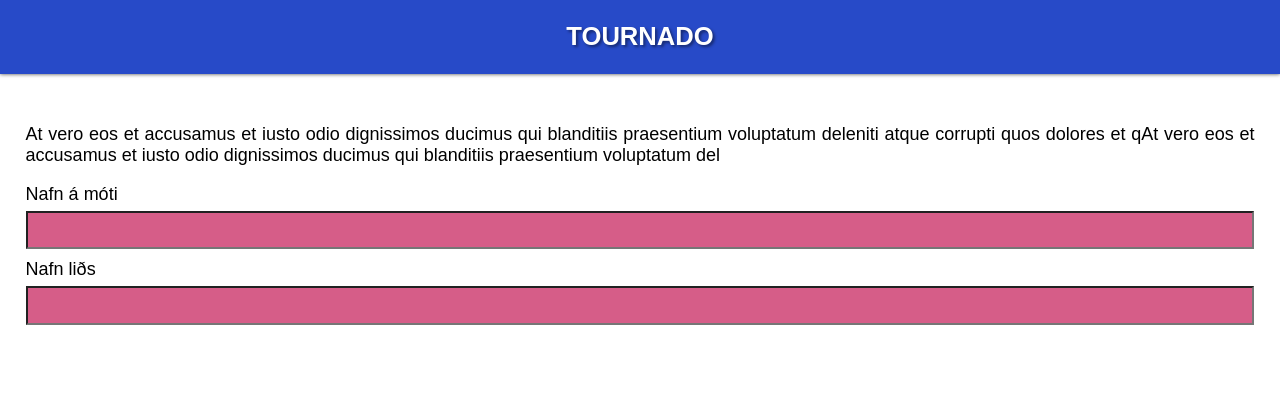
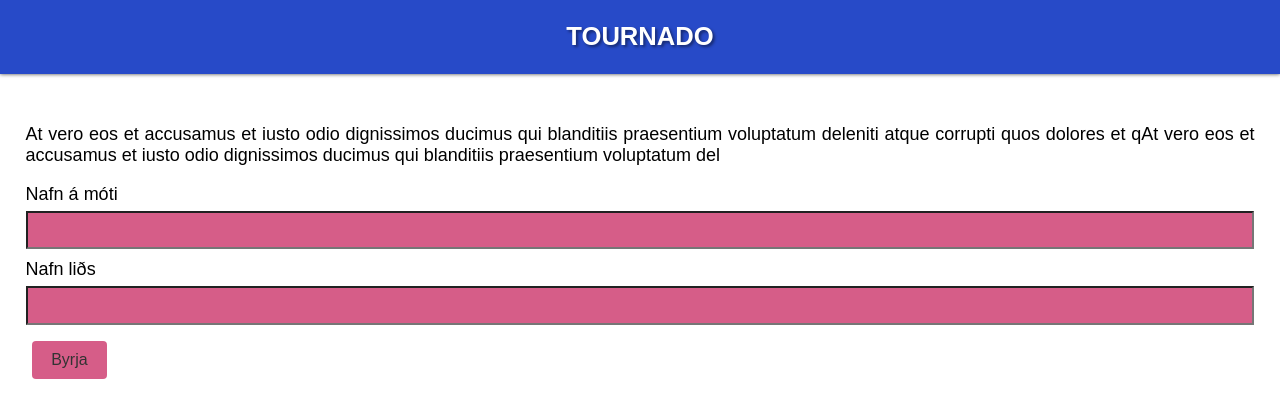
Before and after one commit to wentzelkamban/tournado, a React (Create React App) app: page / in a window 1280 px wide. Shown: the top 418 px of the page. Built offline with nearby package versions, Linux system fonts and the light colour scheme.

Commit message:
Added button component

```diff
--- /dev/null
+++ b/src/components/Button/index.tsx
@@ -0,0 +1,19 @@
+import React from 'react';
+import './styles.css';
+
+interface ButtonProps {
+  label: string,
+  type?: 'button' | 'submit' | 'reset',
+}
+
+const Button: React.FC<ButtonProps> = ({ label, type }) => {
+  return (
+    <button className={'btn'} type={type}>{ label }</button>
+  );
+};
+
+Button.defaultProps = {
+  type: 'button',
+}
+
+export default Button;
--- /dev/null
+++ b/src/components/Button/styles.css
@@ -0,0 +1,13 @@
+.btn {
+    background-color: var(--color-main);
+    border: 0;
+    border-radius: 0.25rem;
+    color: var(--color-text-light);
+    font-size: 1rem;
+    line-height: 1.2;
+    white-space: nowrap;
+    text-decoration: none;
+    padding: .6rem 1.2rem;
+    margin: .4rem;
+    cursor: pointer;
+}
--- a/src/pages/Home/index.tsx
+++ b/src/pages/Home/index.tsx
@@ -1,6 +1,7 @@
 import React from 'react';
-import Text from "../../components/Text";
-import Input from "../../components/Input";
+import Text from '../../components/Text';
+import Input from '../../components/Input';
+import Button from '../../components/Button';
 
 const Home: React.FC = () => {
   return (
@@ -12,6 +13,7 @@ const Home: React.FC = () => {
       </Text>
       <Input label={'Nafn á móti'} id={'tournament-name'} />
       <Input label={'Nafn liðs'} id={'team-name'} />
+      <Button label={'Byrja'} />
     </>
   );
 };
```
